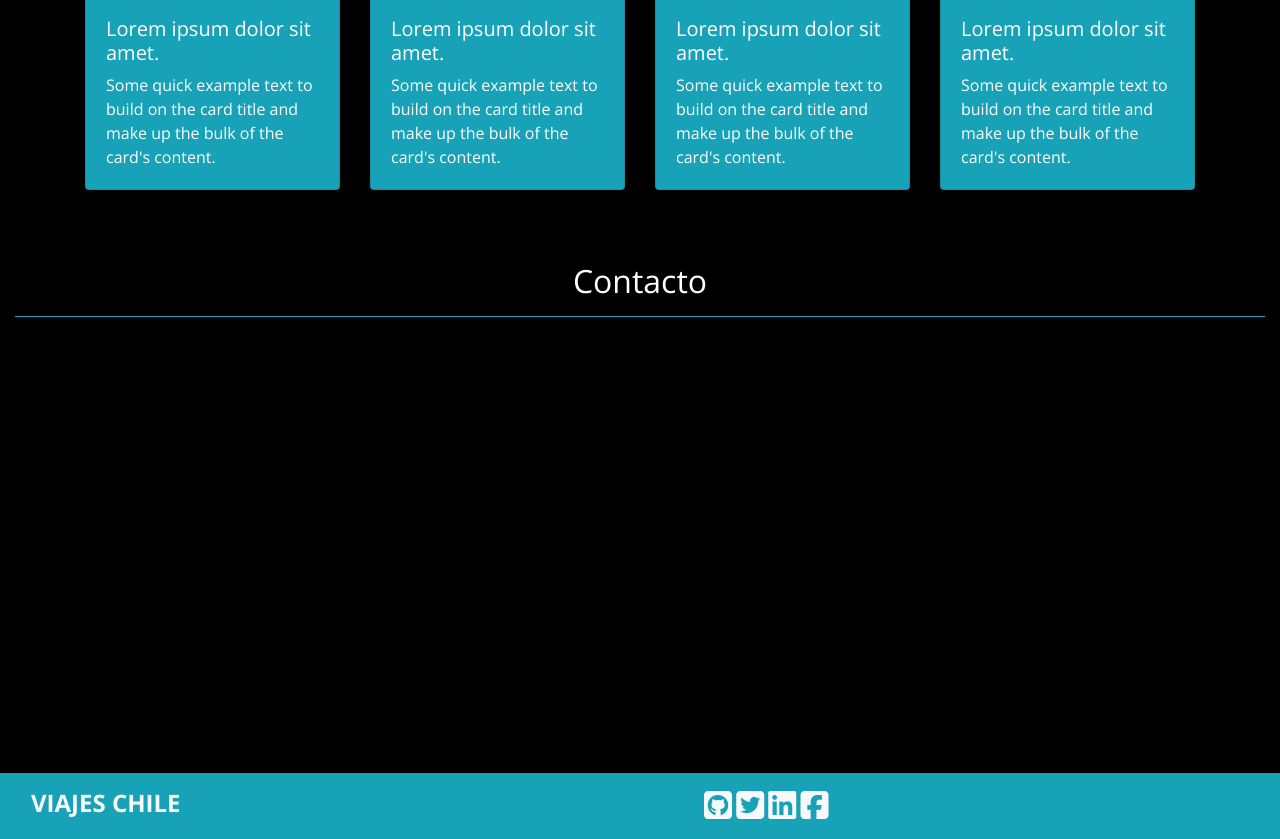
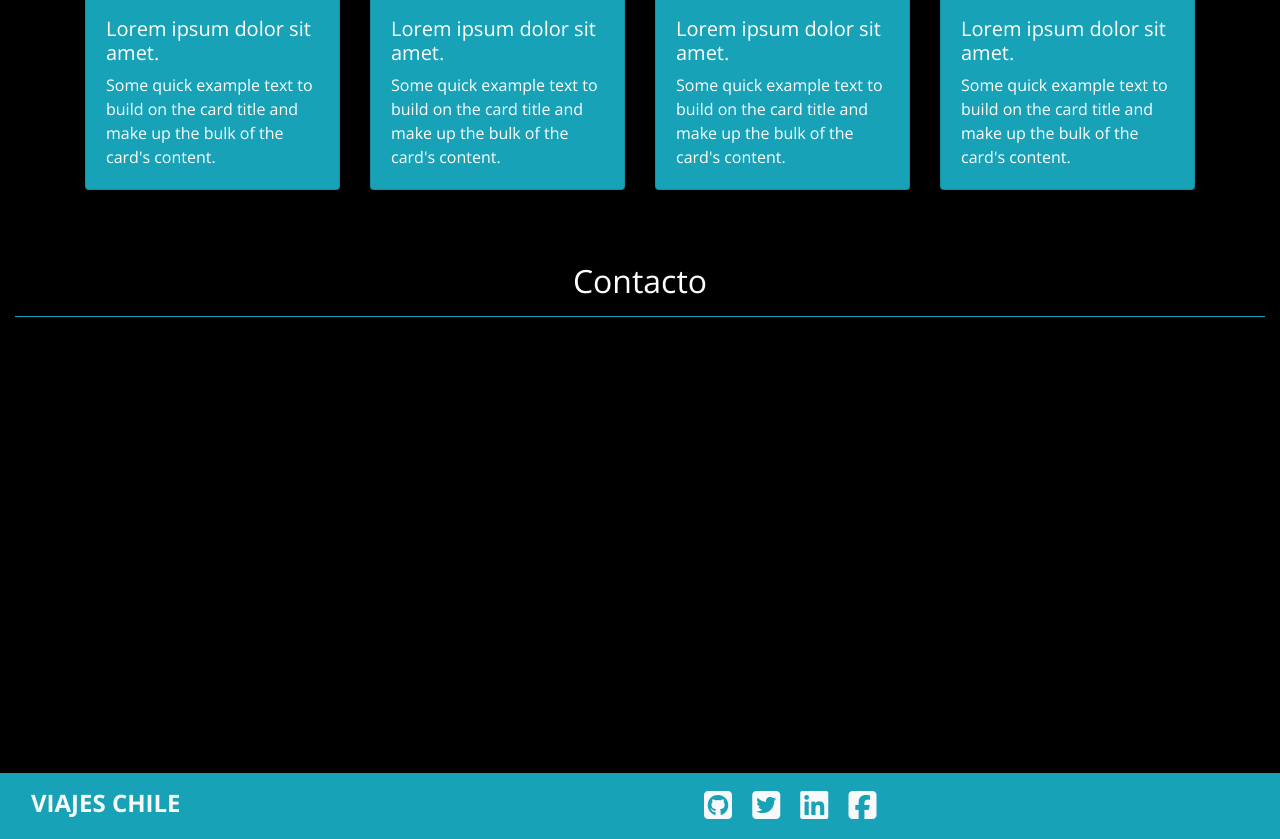
Before and after one commit to githubfra/pruebaviajesfran, a plain HTML site: page index.html in a window 1280 px wide. Shown: the part 1604-2443 px from the top of the page. Drawn offline with nearby package versions, Linux system fonts and the light colour scheme; a script that the page names is missing.

Commit message:
modificacion iconos rrss

```diff
--- a/index.html
+++ b/index.html
@@ -166,10 +166,11 @@
             <div class="col px-md-5">
                 <div class="p-3">
                     <span>
-                        <a href="https://github.com/"><i class="fab fa-github-square fa-2x text-light"></i></a>
-                        <a href="https://twitter.com/"><i class="fab fa-twitter-square fa-2x text-light"></i></a>
-                        <a href="https://co.linkedin.com/"><i class="fab fa-linkedin fa-2x text-light"></i></a>
-                        <a href="https://m.facebook.com/?locale=es_ES/"><i class="fab fa-facebook-square fa-2x text-light"></i></a>
+                        <a href="https://github.com/"><i class="fab fa-github-square pr-3 fa-2x text-light"></i></a>
+                        <a href="https://twitter.com/"><i class="fab fa-twitter-square pr-3 fa-2x text-light"></i></a>
+                        <a href="https://co.linkedin.com/"><i class="fab fa-linkedin pr-3
+                            fa-2x text-light"></i></a>
+                        <a href="https://m.facebook.com/?locale=es_ES/"><i class="fab fa-facebook-square pr-3 fa-2x text-light"></i></a>
                     </span>
                 </div>
             </div>
```
